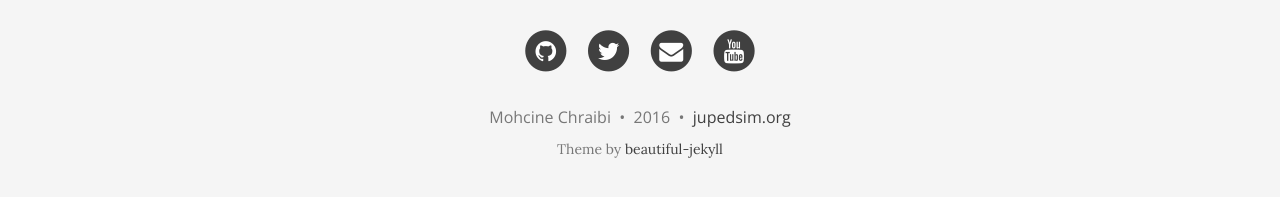
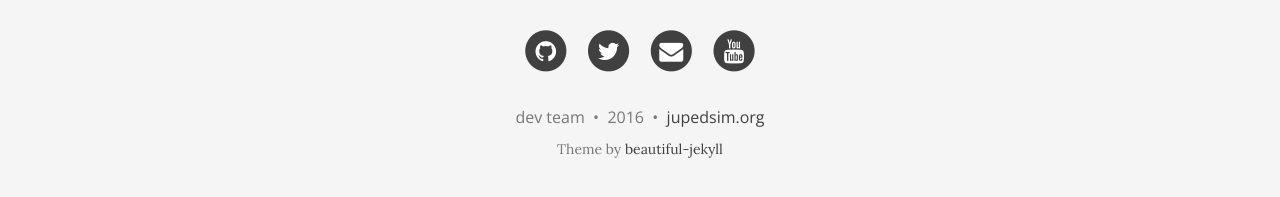
Before and after one commit to JuPedSim/JuPedSim, a Jekyll site: the page built from index.html, in a window 1280 px wide and 900 px high, scrolled down 1028 px. Shown: the part 690-887 px from the top of the window. Built offline with Jekyll 4.4.1, drawn with Linux system fonts in a browser that asks for light colours; nearby versions of some CDN libraries; the list of posts is cut into pages by our own code.

Commit message:
change name

```diff
--- a/_config.yml
+++ b/_config.yml
@@ -44,7 +44,7 @@ avatar: "/img/avatar-icon.png"
 # Change all these values or delete the ones you don't want.
 # Important: you must keep the "name" parameter, everything else you can remove
 author:
-  name: Mohcine Chraibi
+  name: dev team
   email: "info@jupedsim.org"
   #facebook: yourname
   github: JuPedSim
```
